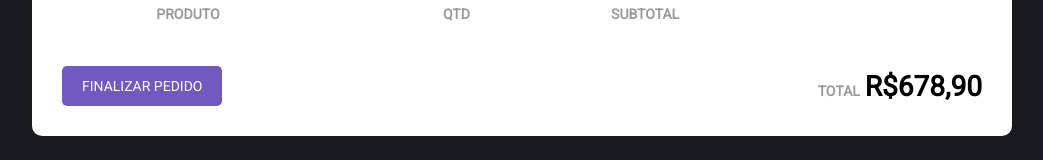
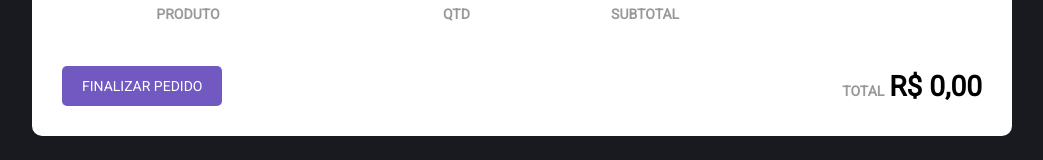
Before and after one commit to ricardo-rp/shoestore, a React (Create React App) app: page /cart in a window 1280 px wide. Shown: the part 217-377 px from the top of the page, without its empty margins (118-1161 px from the left). Built offline with nearby package versions, Linux system fonts and the light colour scheme.

Commit message:
Subtotal e total sao mostrados apropriadamente

```diff
--- a/src/pages/Cart/index.js
+++ b/src/pages/Cart/index.js
@@ -11,9 +11,9 @@
 } from "react-icons/md";
 import { Container, ProductTable, Total } from "./styles";
 
-//#TODO: Remover bordas do botao delete e setas do input
+import { formatPrice } from "../../util/format";
 
-function Cart({ cart, removeFromCart, updateAmount }) {
+function Cart({ cart, total, removeFromCart, updateAmount }) {
   function increment(product) {
     updateAmount(product.id, product.amount + 1);
   }
@@ -56,7 +56,7 @@
                 </div>
               </td>
               <td>
-                <strong>R$246,9</strong>
+                <strong>{product.subtotal}</strong>
               </td>
               <td>
                 <button
@@ -75,15 +75,25 @@
         <button type="button"> Finalizar pedido</button>
         <Total>
           <span>TOTAL</span>
-          <strong>R$678,90</strong>
+          <strong>{total}</strong>
         </Total>
       </footer>
     </Container>
   );
 }
 
+// So roda se alguma informacao do REDUCER for atualizada
+// Nao ira rodar em todo render()
 const mapStateToProps = state => ({
-  cart: state.cart
+  cart: state.cart.map(product => ({
+    ...product,
+    subtotal: formatPrice(product.price * product.amount)
+  })),
+  total: formatPrice(
+    state.cart.reduce((total, product) => {
+      return total + product.price * product.amount;
+    }, 0)
+  )
 });
 
 const mapDispatchToProps = dispatch =>
```
